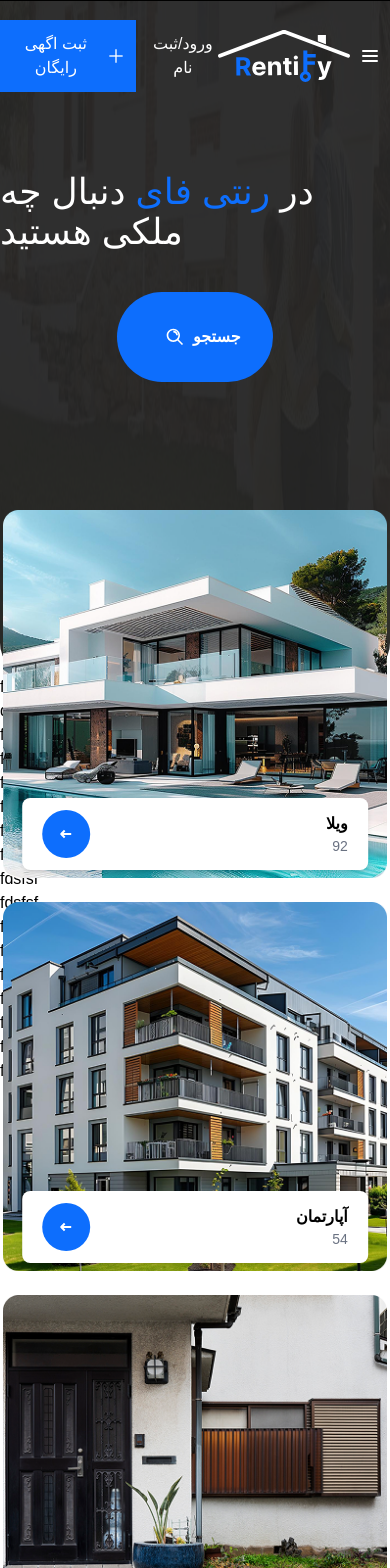
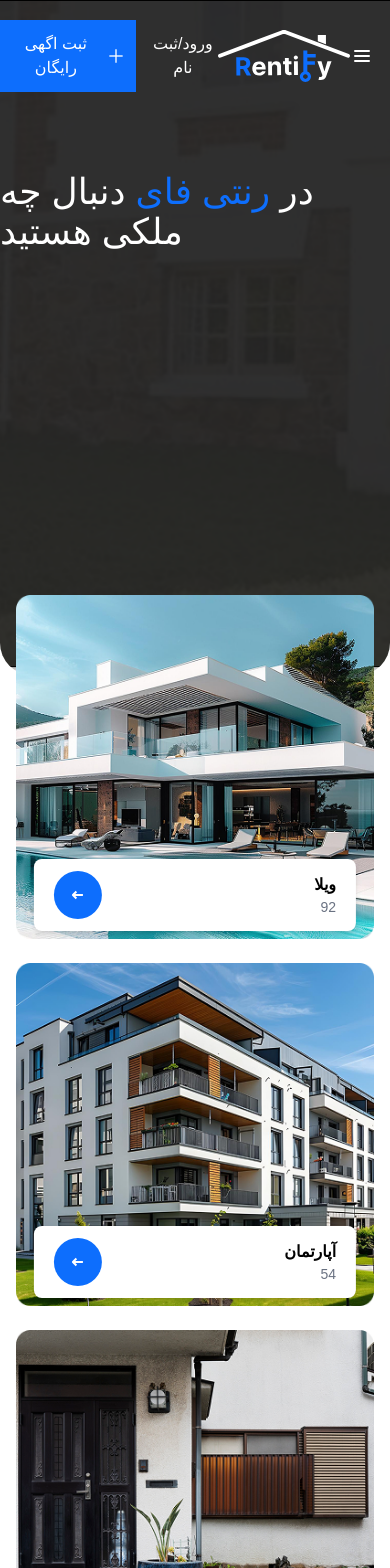
Before and after one commit to Parsa-Barouz/Rentify-Rent-Home-Community, a React (Vite) app: page / in a window 390 px wide. Shown: the top 1568 px of the page. Built offline with nearby package versions, Linux system fonts and the light colour scheme; a small style sheet from the web is missing.

Commit message:
Update header responsiveness

```diff
--- a/src/components/CardHeader.jsx
+++ b/src/components/CardHeader.jsx
@@ -7,7 +7,7 @@ function CardHeader({ image, title, count }) {
 
 
 
-    <div className="relative top-32 max-w-sm rounded-base  bg-neutral-primary-soft overflow-hidden">
+    <div className="relative rounded-base bg-neutral-primary-soft overflow-hidden w-full max-w-sm mx-auto">
 
       <a href="#">
         <img src={image}   alt="ویلا"  className="w-full rounded-t-base object-cover"   />
--- a/src/components/Header.jsx
+++ b/src/components/Header.jsx
@@ -1,3 +1,98 @@
+// import React from 'react'
+// // import img1Family from './assets/images/wmremove-transformed.jpeg'
+// import img1Family from "../assets/images/Frame 427320688(1).png";
+// import Navbar from '../components/Navbar'
+// import Selector from '../components/Selector'
+// import CardHeader from '../components/CardHeader'
+// import { cards } from '../Data'
+// export default function Header() {
+//   return (
+
+//     <header >
+
+
+//       <div className='w-screen h-screen'>
+//           <img className='w-full h-[80vh] object-fill rounded-b-4xl ' src={img1Family} alt="" />
+
+
+//         <div className='bakimg ' >
+//           {/* style={{ filter: "brightness(0.07)", opacity: 0.8 }} */}
+
+//           <div className='absolute top-0 left-0 w-full z-10'>
+
+//             <Navbar />
+
+//             <div className="title">
+
+//               <div className='flex justify-center mt-20'>
+
+//                 <h1 className='text-white text-4xl'>در <span className='text-[#0D6EFD]'>رنتی فای </span> دنبال چه ملکی هستید </h1>
+
+//               </div>
+
+//             </div>
+
+
+
+
+
+//             <Selector />
+
+
+
+//             <div className="  grid grid-cols-1 md:grid-cols-2 lg:grid-cols-3 gap-0 mt-10">
+//               {cards.map((card) => (
+//                 <CardHeader
+//                   key={card.title}
+//                   image={card.image}
+//                   title={card.title}
+//                   count={card.count}
+//                 />
+//               ))}
+//             </div>
+
+
+
+
+//           </div>
+
+
+
+
+//         </div>
+
+//         <div>fdsdf</div>
+//         <div>dfsd</div>
+//         <div>fdsfsf</div>
+//         <div>fdsfsf</div>
+//         <div>fdsfsf</div>
+//         <div>fdsfsf</div>
+//         <div>fdsfsf</div>
+//         <div>fdsfsf</div>
+//         <div>fdsfsf</div>
+//         <div>fdsfsf</div>
+//         <div>fdsfsf</div>
+//         <div>fdsfsf</div>
+//         <div>fdsfsf</div>
+//         <div>fdsfsf</div>
+//         <div>fdsfsf</div>
+//         <div>fdsfsf</div>
+//         <div>fdsfsf</div>
+
+
+
+
+
+
+//       </div>
+
+
+
+//     </header>
+
+
+//   )
+// }
 import React from 'react'
 // import img1Family from './assets/images/wmremove-transformed.jpeg'
 import img1Family from "../assets/images/Frame 427320688(1).png";
@@ -8,39 +103,31 @@ import { cards } from '../Data'
 export default function Header() {
   return (
 
-    <header >
+ <header className='w-screen h-screen'>
+  <div className="relative">
+    <img
+      src={img1Family}
+      className="w-full h-[80vh] object-cover rounded-b-4xl"
+      alt=""
+    />
 
-
-      <div className='w-screen h-screen'>
-
-
-        <div className='bakimg ' >
-          {/* style={{ filter: "brightness(0.07)", opacity: 0.8 }} */}
-          <img className='w-full h-[80vh] object-fill rounded-b-4xl ' src={img1Family} alt="" />
-
-          <div className='absolute top-0 left-0 w-full z-10'>
-
+    {/* فقط این بخش روی عکس */}
+    <div className="absolute inset-0 z-10">
       <Navbar />
 
-            <div className="title">
-
-              <div className='flex justify-center mt-20'>
-
-                <h1 className='text-white text-4xl'>در <span className='text-[#0D6EFD]'>رنتی فای </span> دنبال چه ملکی هستید </h1>
-
+      <div className="mt-20 flex justify-center">
+        <h1 className="text-4xl text-white">
+          در <span className="text-[#0D6EFD]">رنتی فای</span> دنبال چه ملکی هستید
+        </h1>
       </div>
 
+      <Selector />
+    </div>
   </div>
 
-
-
-
-
-            <Selector />
-
-
-
-            <div className="flex justify-center gap-6 flex-wrap">
+  {/* کارت‌ها بیرون از absolute */}
+  <div className="container mx-auto -mt-20 px-4 relative z-20">
+    <div className="grid grid-cols-1 md:grid-cols-2 lg:grid-cols-3 gap-6">
       {cards.map((card) => (
         <CardHeader
           key={card.title}
@@ -50,46 +137,8 @@ export default function Header() {
         />
       ))}
     </div>
-
-
-
-
   </div>
-
-
-
-
-        </div>
-
-        <div>fdsdf</div>
-        <div>dfsd</div>
-        <div>fdsfsf</div>
-        <div>fdsfsf</div>
-        <div>fdsfsf</div>
-        <div>fdsfsf</div>
-        <div>fdsfsf</div>
-        <div>fdsfsf</div>
-        <div>fdsfsf</div>
-        <div>fdsfsf</div>
-        <div>fdsfsf</div>
-        <div>fdsfsf</div>
-        <div>fdsfsf</div>
-        <div>fdsfsf</div>
-        <div>fdsfsf</div>
-        <div>fdsfsf</div>
-        <div>fdsfsf</div>
-
-
-
-
-
-
-      </div>
-
-
-
 </header>
-
 
   )
 }
--- a/src/components/Navbar.jsx
+++ b/src/components/Navbar.jsx
@@ -40,12 +40,12 @@ function Navbar() {
                         <div className="listitem">
 
 
-                            <ul className='flex items-center gap-5 '>
+                            <ul className='flex items-center gap-5 max-[880px]:hidden '>
 
-                                <li className='cursor-pointer max-lg:hidden' > <a href="#">   رهن و اجاره خانه  </a></li>
-                                <li className='cursor-pointer max-lg:hidden' > <a href="#">    مشاورین املاک </a></li>
-                                <li className='cursor-pointer max-lg:hidden' > <a href="#">   بلاگ رنتی فای  </a></li>
-                                <li className='cursor-pointer max-lg:hidden' > <a href="#">    درباره رنتی فای </a> </li>
+                                <li className='cursor-pointer ' > <a href="#">   رهن و اجاره خانه  </a></li>
+                                <li className='cursor-pointer' > <a href="#">    مشاورین املاک </a></li>
+                                <li className='cursor-pointer' > <a href="#">   بلاگ رنتی فای  </a></li>
+                                <li className='cursor-pointer' > <a href="#">    درباره رنتی فای </a> </li>
 
                             </ul>
 
@@ -87,7 +87,7 @@ function Navbar() {
 
                 <div className="Logohambergary">
 
-                    <button onClick={() => setOpenmenu(!Openmenu)} className="inline-flex items-center w-10 h-10 justify-center text-sm text-body rounded-base md:hidden hover:text-heading focus:outline-none focus:ring-2 focus:ring-neutral-tertiary">
+                    <button onClick={() => setOpenmenu(!Openmenu)} className=" max-[880px]:block inline-flex items-center w-10 h-10 justify-center text-sm text-body rounded-base min-[880px]:hidden hover:text-heading focus:outline-none focus:ring-2 focus:ring-neutral-tertiary">
                         <span class="sr-only">Open main menu</span>
                         <svg class="w-6 h-6" aria-hidden="true" xmlns="http://www.w3.org/2000/svg" width="24" height="24" fill="none" viewBox="0 0 24 24"><path stroke="currentColor" stroke-linecap="round" stroke-width="2" d="M5 7h14M5 12h14M5 17h14" /></svg>
                     </button>
--- a/src/components/Selector.jsx
+++ b/src/components/Selector.jsx
@@ -40,7 +40,7 @@ export default function Selector() {
   return (
 
 
-    <div className="w-[40%] h-[90px] mx-auto mt-10 bg-white rounded-full flex overflow-hidden">
+    <div className="w-[60%] h-[90px]  max-[1228px]:w-[70%] max-[880px]:hidden   mx-auto mt-10 bg-white rounded-full flex overflow-hidden">
       <button className="px-12 bg-[#0D6EFD] text-white font-bold hover:bg-blue-700 transition cursor-pointer flex items-center gap-2">
         <svg  width="20" height="20" viewBox="0 0 24 24" fill="none" xmlns="http://www.w3.org/2000/svg">
           <path  fillRule="evenodd" clipRule="evenodd"  d="M10 4C6.68629 4 4 6.68629 4 10C4 13.3137 6.68629 16 10 16C13.3137 16 16 13.3137 16 10C16 6.68629 13.3137 4 10 4ZM2 10C2 5.58172 5.58172 2 10 2C14.4183 2 18 5.58172 18 10C18 14.4183 14.4183 18 10 18C5.58172 18 2 14.4183 2 10Z" fill="white"/>
```
Lines whose indentation alone changed are shown as unchanged.
